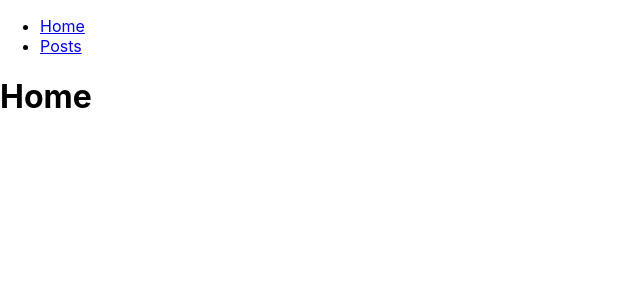
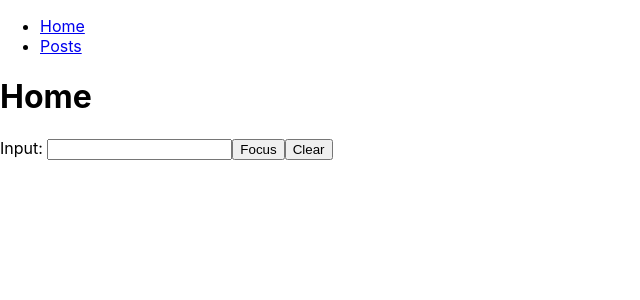
Before and after one commit to manudeli/React-TypeScript-Fundamentals, a React (Create React App) app: page / in a window 1280 px wide. Shown: the top 300 px of the page, without its empty margins (0-640 px from the left). Built offline with nearby package versions, Linux system fonts and the light colour scheme.

Commit message:
useImperativeHandle, forwardRef

```diff
--- a/src/App.tsx
+++ b/src/App.tsx
@@ -1,15 +1,22 @@
+import { useRef } from 'react'
 import { Route, Switch } from 'react-router'
+import Input, { InputHandles } from './components/Input'
 import DefaultTemplate from './components/template/DefaultTemplate'
 import { PostPage, PostsPage, NotFound } from './pages'
 
 interface Props {}
 
 const App = (props: Props) => {
+  const inputRef = useRef<InputHandles>(null)
+
   return (
     <DefaultTemplate>
       <Switch>
         <Route path="/" exact>
           <h1>Home</h1>
+          <Input ref={inputRef} />
+          <button onClick={() => inputRef.current?.focus()}>Focus</button>
+          <button onClick={() => inputRef.current?.clear()}>Clear</button>
         </Route>
         <Route path="/posts" exact>
           <PostsPage />
--- /dev/null
+++ b/src/components/Input.tsx
@@ -0,0 +1,29 @@
+import React, { forwardRef, Ref, useImperativeHandle, useRef } from 'react'
+
+interface Props {}
+
+export type InputHandles = {
+  clear: () => void
+  focus: () => void
+}
+
+const Input = forwardRef((_: Props, ref: Ref<InputHandles>) => {
+  const inputRef = useRef<HTMLInputElement>(null)
+
+  useImperativeHandle(ref, () => ({
+    clear: () => {
+      inputRef.current!.value = ''
+    },
+    focus: () => {
+      inputRef.current!.focus()
+    },
+  }))
+
+  return (
+    <>
+      Input: <input ref={inputRef} />
+    </>
+  )
+})
+
+export default Input
```
